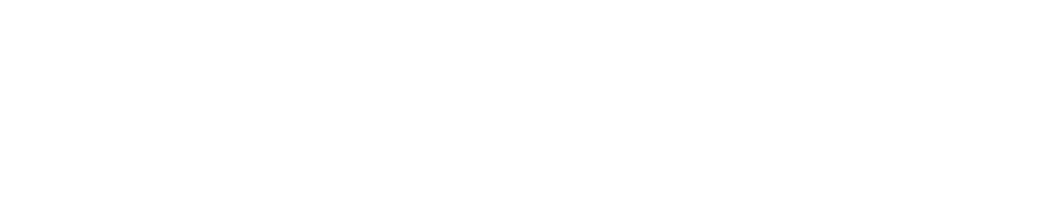
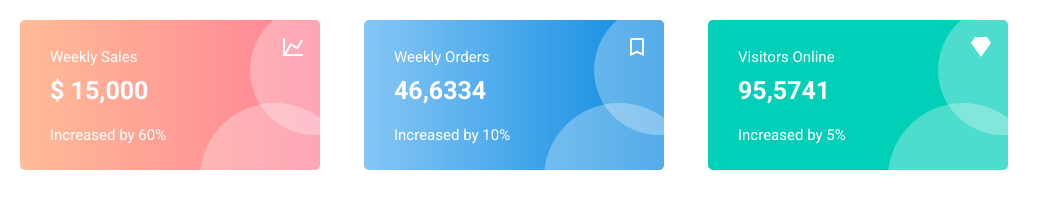
Before and after one commit to Vadim-K2000/fd_card, a plain HTML site: page index.html in a window 1280 px wide. Shown: the whole page, without its empty margins (0-1051 px from the left). Drawn offline with Linux system fonts and the light colour scheme.

```diff
--- a/CSS/style.css
+++ b/CSS/style.css
@@ -1 +1,76 @@
 @import "reset.css";
+
+* {
+    box-sizing: border-box;
+}
+
+.card {
+    position: relative;
+    display: inline-block;
+    height: 150px;
+    min-width: 200px;
+    width: 100%;
+    max-width: 300px;
+
+    border-radius: 5px;
+    padding: 30px;
+    margin: 20px;
+
+    font-family: 'Roboto', sans-serif;
+    color: white;
+
+    overflow: hidden;
+}
+
+.fontCard {
+    font-size: 15px;
+}
+
+.money {
+    font-size: 25px;
+    font-weight: bold;
+    padding: 0.5em 0 1em 0;
+}
+
+.svgBox {
+    position: absolute;
+    top: 10%;
+    right: 5%;
+}
+
+.card:nth-child(3n+1) {
+    background: rgb(255, 188, 150);
+    background: linear-gradient(90deg, rgba(255, 188, 150, 1) 0%, rgba(255, 128, 150, 1) 100%);
+}
+
+.card:nth-child(3n+2) {
+    background: rgb(134, 198, 245);
+    background: linear-gradient(90deg, rgba(134, 198, 245, 1) 0%, rgba(10, 137, 224, 1) 100%);
+}
+
+.card:nth-child(3n+3) {
+    background: rgb(0, 208, 184);
+    background: linear-gradient(90deg, rgba(0, 208, 184, 1) 0%, rgba(0, 208, 184, 1) 100%);
+}
+
+.card::after {
+    position: absolute;
+    content: '';
+    width: 130px;
+    height: 130px;
+    border-radius: 50%;
+    top: -10%;
+    right: -20%;
+    background-color: rgba(250, 250, 250, 0.3);
+}
+
+.card::before {
+    position: absolute;
+    content: '';
+    bottom: -55%;
+    right: -10%;
+    width: 150px;
+    height: 150px;
+    border-radius: 50%;
+    background-color: rgba(250, 250, 250, 0.3);
+}
--- a/index.html
+++ b/index.html
@@ -4,8 +4,45 @@
     <meta charset="UTF-8">
     <title>Title</title>
     <link rel="stylesheet" href="./CSS/style.css">
+    <link href="https://fonts.googleapis.com/css2?family=Roboto:wght@400;700&display=swap" rel="stylesheet">
 </head>
 <body>
 
+<section class="card">
+    <p class="fontCard">Weekly Sales</p>
+    <div class="svgBox">
+        <svg style="width:24px;height:24px" viewBox="0 0 24 24">
+            <path fill="currentColor"
+                  d="M16,11.78L20.24,4.45L21.97,5.45L16.74,14.5L10.23,10.75L5.46,19H22V21H2V3H4V17.54L9.5,8L16,11.78Z"/>
+        </svg>
+    </div>
+    <p class="money">$ 15,000</p>
+    <p class="fontCard">Increased by 60%</p>
+</section>
+
+<section class="card">
+    <p class="fontCard">Weekly Orders</p>
+    <div class="svgBox">
+        <svg style="width:24px;height:24px" viewBox="0 0 24 24">
+            <path fill="currentColor"
+                  d="M17,18L12,15.82L7,18V5H17M17,3H7A2,2 0 0,0 5,5V21L12,18L19,21V5C19,3.89 18.1,3 17,3Z"/>
+        </svg>
+    </div>
+    <p class="money">46,6334</p>
+    <p class="fontCard">Increased by 10%</p>
+</section>
+
+<section class="card">
+    <p class="fontCard">Visitors Online</p>
+    <div class="svgBox">
+        <svg style="width:24px;height:24px" viewBox="0 0 24 24">
+            <path fill="currentColor" d="M6,2L2,8L12,22L22,8L18,2H6Z"/>
+        </svg>
+    </div>
+    <p class="money">95,5741</p>
+    <p class="fontCard">Increased by 5%</p>
+</section>
+
+
 </body>
 </html>
```
